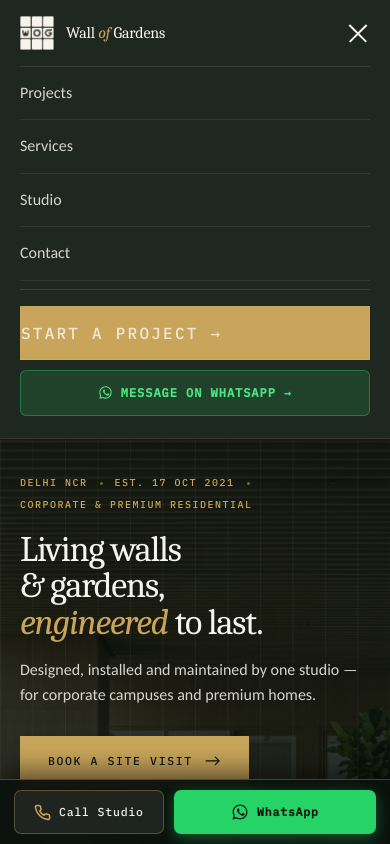
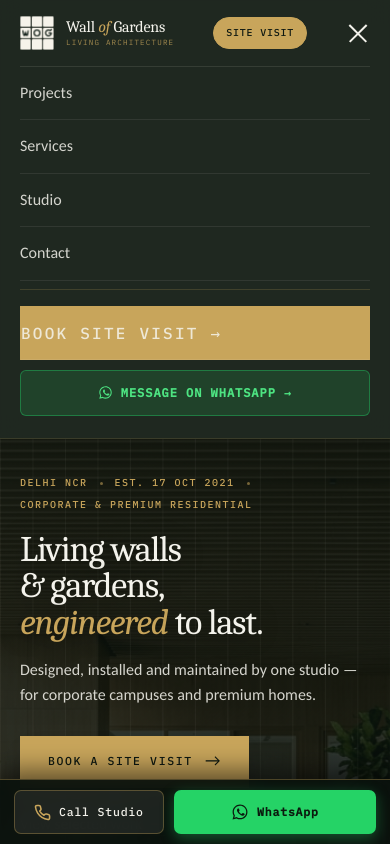
Before and after one commit to hackhaveli/wallofgardens, a Next.js app: page / in a window 390 px wide. Both pictures are taken after a click on the button 357 px from the left and 33 px from the top of the page. Shown: the top 844 px of the page. Built offline with nearby package versions, Linux system fonts and the light colour scheme; no server answers; the database is empty.

Commit message:
feat: keep Living Architecture brand subtitle and update CTAs to Book Site Visit / Site Visit without Free

```diff
--- a/app/components/Navbar.tsx
+++ b/app/components/Navbar.tsx
@@ -22,7 +22,10 @@ export default function Navbar() {
             <div className="brand-logo-wrap">
               <BrandLogo size={38} />
             </div>
-            <span className="brand-n">Wall <b>of</b> Gardens</span>
+            <div className="brand-text-block">
+              <span className="brand-n">Wall <b>of</b> Gardens</span>
+              <span className="brand-sub">Living Architecture</span>
+            </div>
           </Link>
           <nav className="nav-l">
             <Link href="/projects" className={isProjects ? 'on' : ''}>Projects</Link>
@@ -37,7 +40,10 @@ export default function Navbar() {
               </svg>
               <span>+91&nbsp;99909&nbsp;60669</span>
             </a>
-            <Link className="btn btn-g nav-cta-btn" href="/contact"><span>Start a Project</span></Link>
+            <Link className="btn btn-g nav-cta-btn" href="/contact">
+              <span className="cta-full">Book Site Visit</span>
+              <span className="cta-compact">Site Visit</span>
+            </Link>
           </div>
           <button
             className="burger"
@@ -56,10 +62,10 @@ export default function Navbar() {
           <Link href="/contact" onClick={() => setOpen(false)}>Contact</Link>
           <div className="mob-cta-box">
             <Link className="btn btn-g" href="/contact" onClick={() => setOpen(false)}>
-              <span>Start a Project &rarr;</span>
+              <span>Book Site Visit &rarr;</span>
             </Link>
             <a
-              href="https://wa.me/919990960669?text=Hi%20Wall%20of%20Gardens,%20I%20would%20like%20to%20inquire%20about%20a%20project."
+              href="https://wa.me/919990960669?text=Hi%20Wall%20of%20Gardens,%20I%20would%20like%20to%20inquire%20about%20a%20site%20visit."
               target="_blank"
               rel="noopener noreferrer"
               className="mob-wa-link"
--- a/app/contact/page.tsx
+++ b/app/contact/page.tsx
@@ -583,7 +583,7 @@ function ContactForm() {
 
       <div style={{ marginTop: '14px', marginBottom: '18px', fontSize: '12px', color: 'rgba(14,24,17,0.7)', display: 'flex', alignItems: 'center', gap: '8px' }}>
         <span style={{ color: '#56823c', fontSize: '14px' }}>🛡️</span>
-        <span>Free on-site inspection across Delhi NCR with zero obligation.</span>
+        <span>On-site architectural inspection across Delhi NCR with professional consultation.</span>
       </div>
 
       <div style={{ display: 'grid', gridTemplateColumns: 'repeat(auto-fit, minmax(200px, 1fr))', gap: '12px' }}>
@@ -593,7 +593,7 @@ function ContactForm() {
           type="submit"
           disabled={status === 'submitting'}
         >
-          <span>{status === 'submitting' ? 'Logging Enquiry...' : 'Request Free Site Visit'}</span>
+          <span>{status === 'submitting' ? 'Logging Enquiry...' : 'Schedule Site Visit'}</span>
         </button>
         <a
           className="btn btn-d"
--- a/app/globals.css
+++ b/app/globals.css
@@ -220,8 +220,23 @@ em.g { font-style: italic; color: var(--gold); }
 .brand:hover .wog-t8 { transform: translate(0px, 2px); }
 .brand:hover .wog-t9 { transform: translate(2px, 2px); }
 .brand:hover .wog-char { stroke: #0d2817; }
-.brand-n { font-family: var(--serif); font-size: 19px; letter-spacing: -.01em; white-space: nowrap; }
+.brand-text-block {
+  display: flex;
+  flex-direction: column;
+  gap: 2px;
+  line-height: 1.1;
+}
+.brand-n { font-family: var(--serif); font-size: 19px; letter-spacing: -.01em; white-space: nowrap; line-height: 1.1; }
 .brand-n b { color: var(--gold); font-weight: 400; font-style: italic; }
+.brand-sub {
+  font-family: var(--mono);
+  font-size: 8px;
+  letter-spacing: .16em;
+  text-transform: uppercase;
+  color: rgba(200, 165, 91, 0.78);
+  white-space: nowrap;
+  line-height: 1;
+}
 .nav-l { display: flex; gap: clamp(16px, 2vw, 30px); flex-shrink: 1; align-items: center; }
 .nav-l a {
   font-family: var(--mono);
@@ -272,9 +287,13 @@ em.g { font-style: italic; color: var(--gold); }
 .nav-phone:hover svg {
   transform: rotate(12deg) scale(1.1);
 }
+.cta-compact { display: none; }
+.cta-full { display: inline; }
 .nav-cta-btn {
   white-space: nowrap;
   flex-shrink: 0;
+  display: inline-flex;
+  align-items: center;
 }
 .burger { display: none; width: 24px; height: 13px; position: relative; }
 .burger i { position: absolute; left: 0; right: 0; height: 1.5px; background: var(--cream); transition: transform .35s; }
@@ -342,14 +361,23 @@ em.g { font-style: italic; color: var(--gold); }
   .nav-in { height: 66px; gap: 8px; }
   .brand-logo-wrap { width: 34px; height: 34px; }
   .brand-n { font-size: 16px; }
+  .brand-sub { font-size: 7.5px; }
   .nav-phone { display: none !important; }
-}
-@media(max-width:480px) {
-  .nav-cta-btn { display: none; }
+  .cta-full { display: none; }
+  .cta-compact { display: inline; }
+  .nav-cta-btn {
+    display: inline-flex !important;
+    padding: 7px 12px;
+    font-size: 10px;
+    letter-spacing: .08em;
+    border-radius: 999px;
+  }
 }
 @media(max-width:380px) {
   .brand-n { font-size: 14.5px; }
   .brand { gap: 8px; }
+  .brand-sub { font-size: 7px; }
+  .nav-cta-btn { padding: 6px 9px; font-size: 9.5px; }
 }
 
 /* ---------- banner ---------- */
--- a/app/services/page.tsx
+++ b/app/services/page.tsx
@@ -20,7 +20,7 @@ export const metadata: Metadata = {
 const STATS = [
   { n: '06', l: 'Dedicated Disciplines', s: 'Designed & maintained in-house' },
   { n: '100%', l: 'In-House Crew', s: 'Zero sub-contracting' },
-  { n: '0₹', l: 'Free Site Visit', s: 'Delhi NCR · No obligation' },
+  { n: 'On-Site', l: 'Studio Site Visit', s: 'Delhi NCR · Architectural Evaluation' },
   { n: '17 Oct 2021', l: 'Company Registered', s: 'Corporate & luxury residential' },
 ];
 
@@ -95,7 +95,7 @@ export default function ServicesPage() {
           </p>
           <div className="sv-hero-actions">
             <Link className="hx-cta" href="/contact">
-              Book a Free Site Visit <span aria-hidden="true">&rarr;</span>
+              Book a Site Visit <span aria-hidden="true">&rarr;</span>
             </Link>
             <a className="hx-link" href="tel:+919990960669">
               Call studio: +91 99909 60669 <span aria-hidden="true">&rarr;</span>
```
